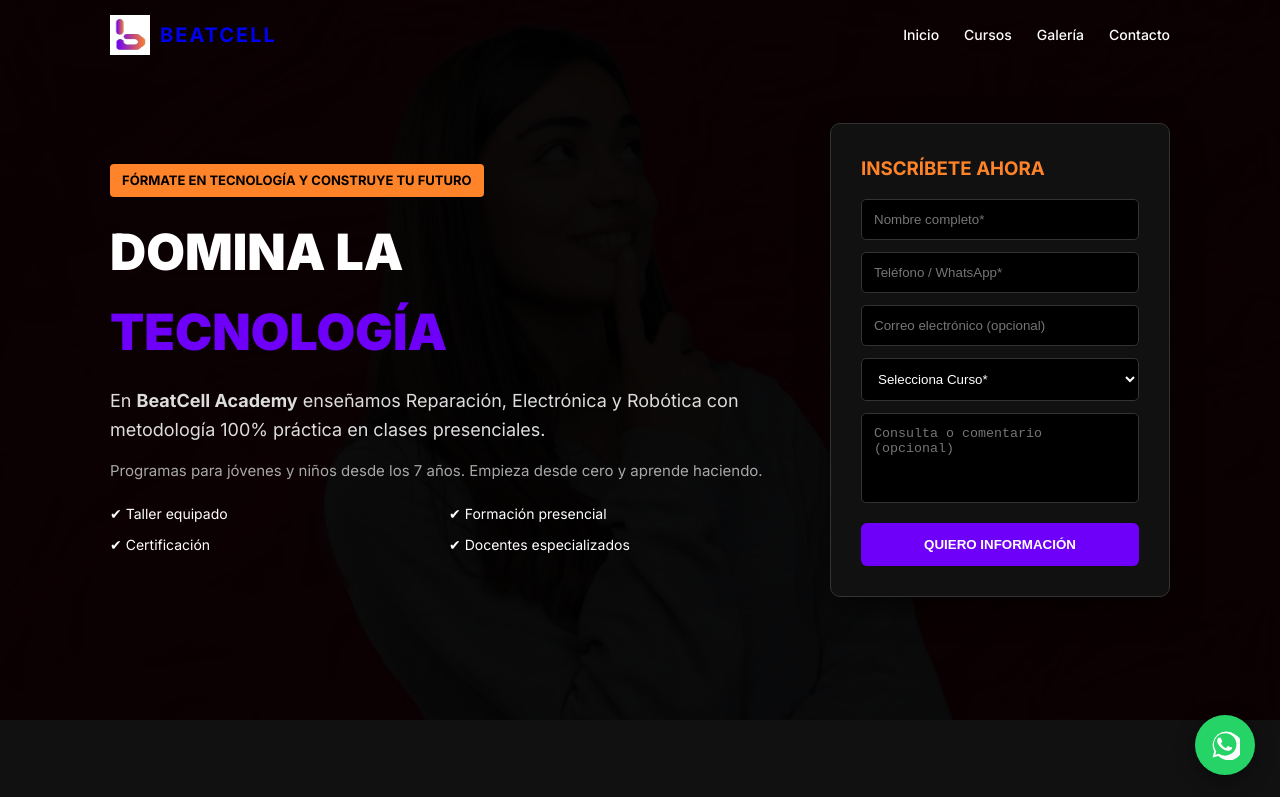
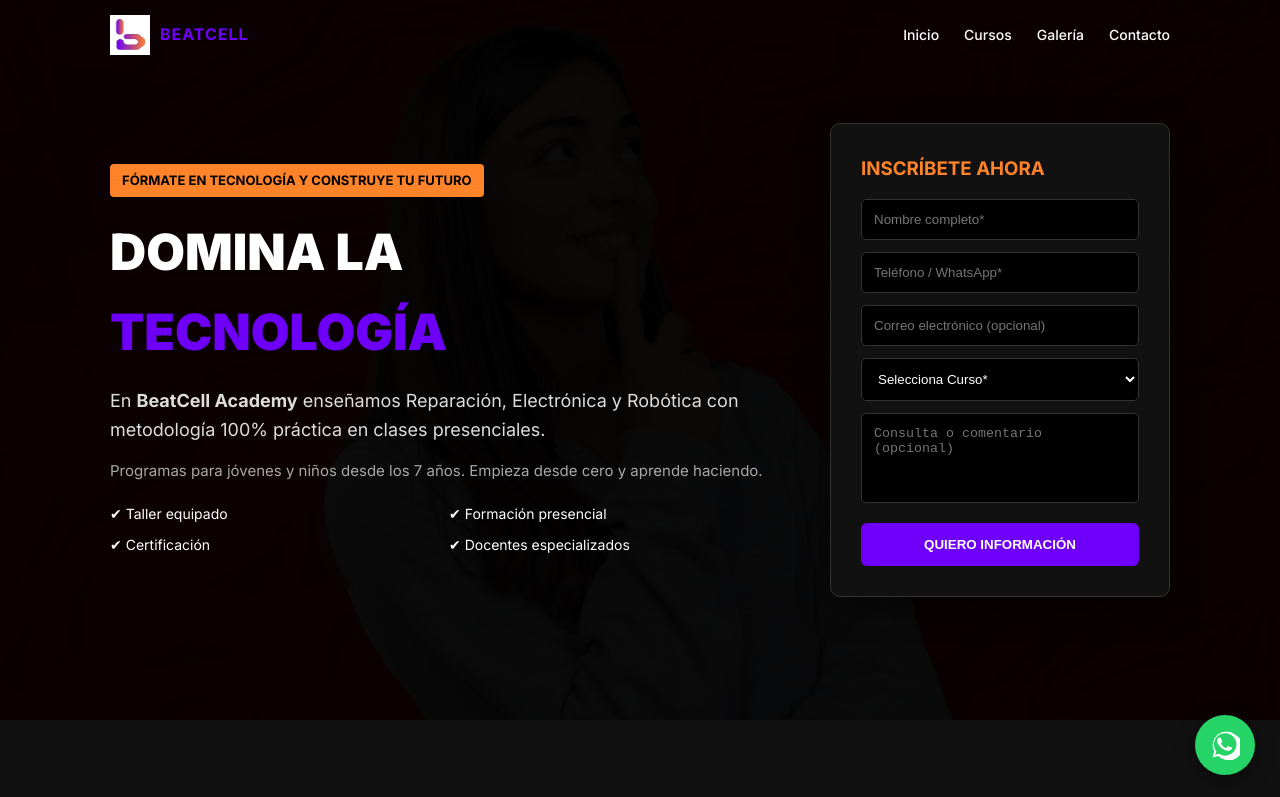
Before and after one commit to Lalo96c/BeatCell-oscuro, a plain HTML site: page index.html in a window 1280 px wide. Shown: the top 797 px of the page. Drawn offline with nearby package versions, Linux system fonts and the light colour scheme.

Commit message:
Restore and update styles in styles.css

```diff
--- a/css/styles.css
+++ b/css/styles.css
@@ -70,7 +70,11 @@ NAVBAR
     align-items: center;
     gap: 10px;
     text-decoration: none;
-    cursor: pointer;
+    color: inherit;
+}
+
+.logo:visited {
+    color: inherit;
 }
 
 .logo img {
@@ -80,8 +84,8 @@ NAVBAR
 
 .logo span {
     font-weight: 700;
-    letter-spacing: 2px;
-    font-size: 20px;
+    letter-spacing: 1px;
+    color: #6E00F9;
 }
 
 .menu {
```
